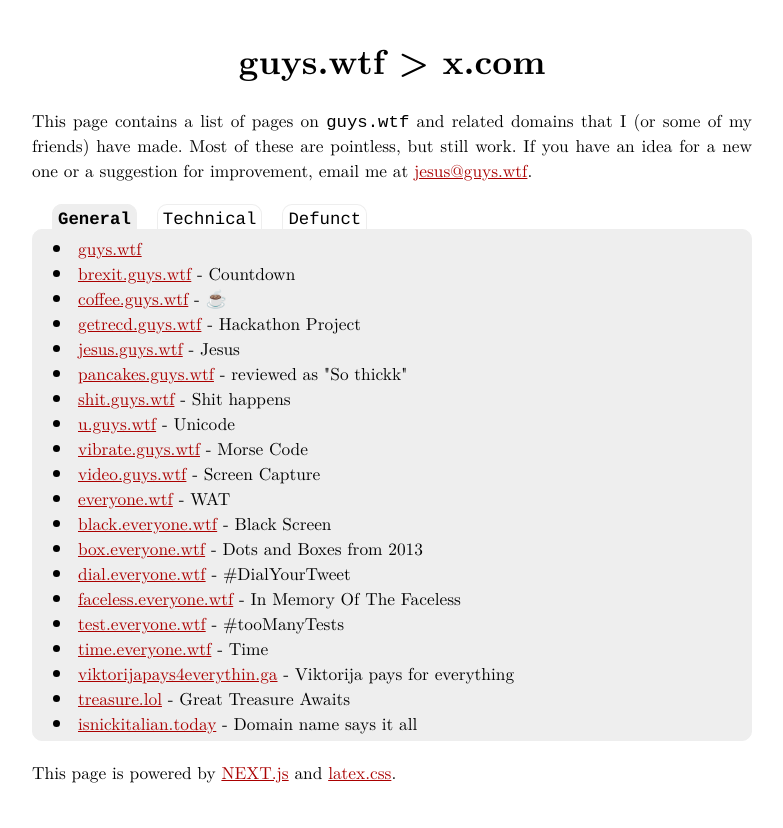
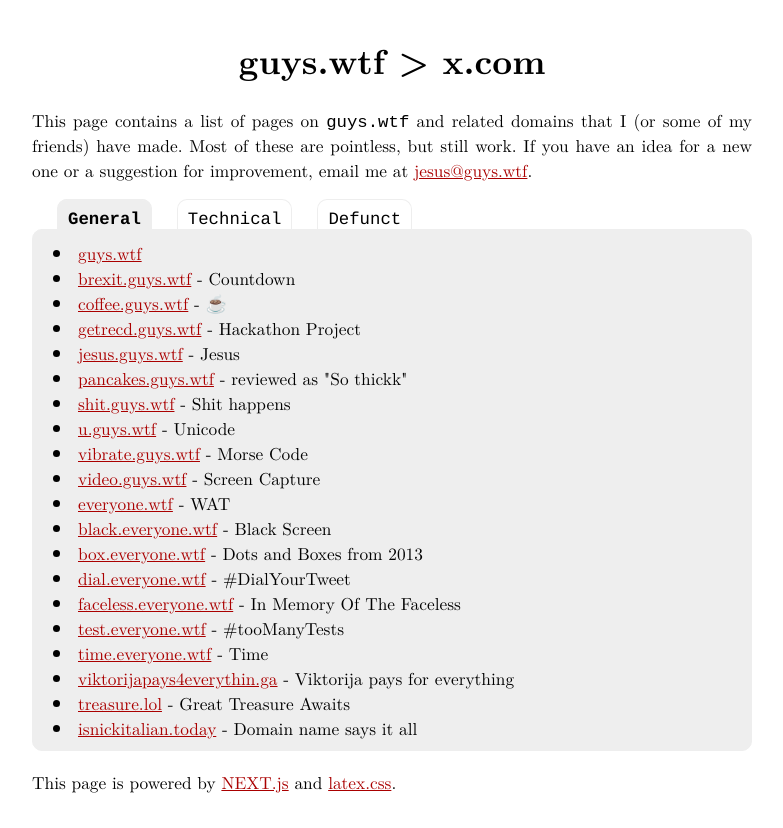
Before and after one commit to tkw1536/guys.wtf, a Next.js app: page /tabs/index in a window 1280 px wide. Shown: the whole page, without its empty margins (248-1031 px from the left). Built offline with nearby package versions, Linux system fonts and the light colour scheme.

Commit message:
Update tab styling

```diff
--- a/components/tab.module.css
+++ b/components/tab.module.css
@@ -7,8 +7,8 @@
     font-family: courier;
     text-decoration: none;
 
-    padding: 5px;
-    margin-left: 20px;
+    padding: 10px;
+    margin-left: 25px;
 
     border-top-left-radius: 10px;
     border-top-right-radius: 10px;
@@ -32,8 +32,8 @@
     background: #eeeeee;
     border-radius: 10px;
     margin-top: 0px;
-    padding-top: 5px;
-    padding-bottom: 5px;
+    padding-top: 10px;
+    padding-bottom: 10px;
 }
 
 .pageContainer > li {
```
